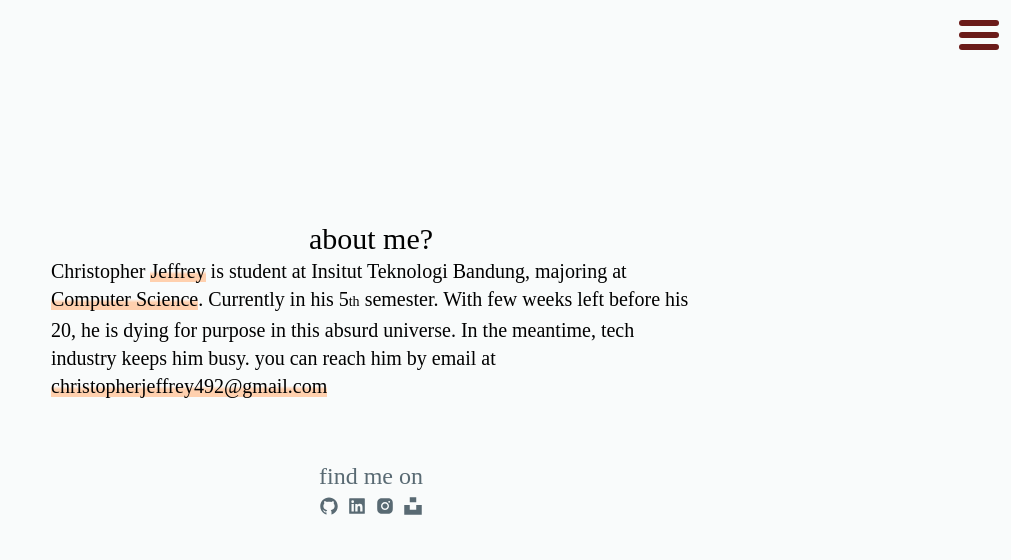
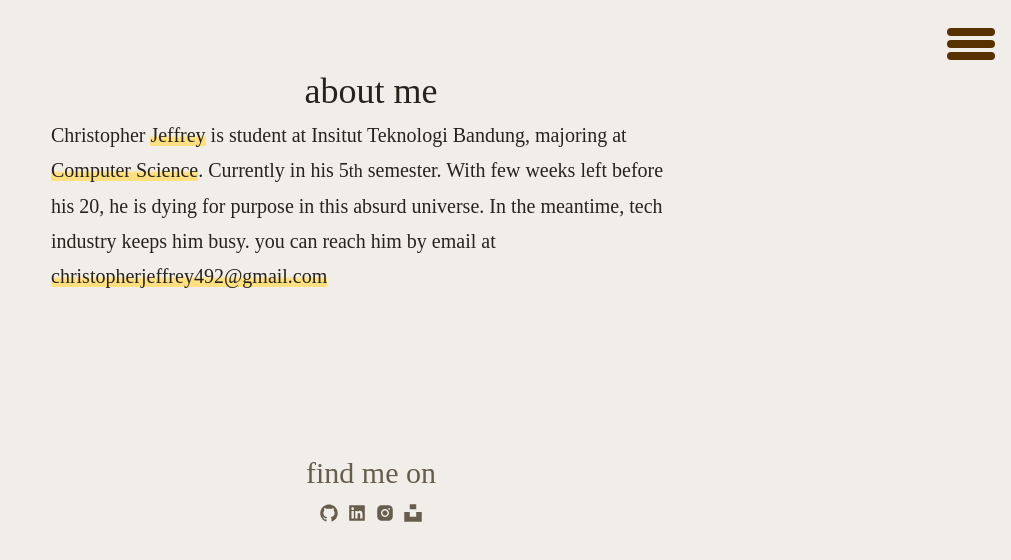
Before and after one commit to christojeffrey/main-christojeffrey, a Next.js app: page /about in a window 1280 px wide. Shown: the top 560 px of the page, without its empty margins (269-1280 px from the left). Built offline with nearby package versions, Linux system fonts and the light colour scheme.

Commit message:
changing color theme, introducing system in color and spacing

```diff
--- a/components/modifiedText/modifiedText.module.css
+++ /dev/null
@@ -1,3 +0,0 @@
-.highlight {
-  background: linear-gradient(180deg, rgba(255, 255, 255, 0) 50%, #ffd0ae 65%);
-}
--- a/components/modifiedText/modifiedText.tsx
+++ b/components/modifiedText/modifiedText.tsx
@@ -1,8 +1,7 @@
-import styles from "./modifiedText.module.css";
 import { useEffect, useState } from "react";
 
 export const HighlightedText = ({ children }: { children: any }) => {
-  return <span className={styles.highlight}>{children}</span>;
+  return <span className="highlight">{children}</span>;
 };
 
 export const TextClickCopy = ({ children }: { children: any }) => {
@@ -18,7 +17,7 @@ export const TextClickCopy = ({ children }: { children: any }) => {
   };
 
   return (
-    <span onClick={onClick} className={styles.highlight}>
+    <span onClick={onClick} className="highlight hover:text-primary-700">
       {text}
     </span>
   );
--- a/components/navbar/navbar.module.css
+++ b/components/navbar/navbar.module.css
@@ -11,6 +11,6 @@
   transition: all ease 0.3s;
 }
 .navLink:hover {
-  box-shadow: inset 200px 0 0 0 #e0e0e0;
+  box-shadow: inset 300px 0 0 0 #e0e0e0;
   color: black;
 }
--- a/components/navbar/navbar.tsx
+++ b/components/navbar/navbar.tsx
@@ -5,17 +5,18 @@ import { useSpring, animated, useTrail, a } from "react-spring";
 import React from "react";
 
 const Burger = ({ showOverlay, setShowOverlay }: { showOverlay: Boolean; setShowOverlay: any }) => {
+  let burgerBasicClass = "rounded-md block absolute h-2 w-7 transform transition duration-300 ease-in-out";
   return (
     <>
       <div
-        className={`z-10 absolute m-3 right-0 py-5 pr-10 `}
+        className={`z-10 absolute m-4 right-0 py-5 pr-7 `}
         onClick={() => {
           setShowOverlay(!showOverlay);
         }}
       >
-        <div className={`rounded-md block absolute h-1.5 w-10 bg-red-darker transform transition duration-300 ease-in-out ${showOverlay ? "rotate-45" : "-translate-y-3"}`}></div>
-        <div className={`rounded-md block absolute h-1.5 w-10 bg-red-darker transform transition duration-300 ease-in-out ${showOverlay ? "opacity-0" : ""}`}></div>
-        <div className={`rounded-md block absolute h-1.5 w-10 bg-red-darker transform transition duration-300 ease-in-out ${showOverlay ? "-rotate-45" : "translate-y-3"}`}></div>
+        <div className={`${burgerBasicClass} ${showOverlay ? "rotate-45 bg-white" : "bg-primary-900 -translate-y-3"}`}></div>
+        <div className={`${burgerBasicClass} ${showOverlay ? "opacity-0 bg-white" : "bg-primary-900"}`}></div>
+        <div className={`${burgerBasicClass} ${showOverlay ? "-rotate-45 bg-white" : "bg-primary-900 translate-y-3"}`}></div>
       </div>
     </>
   );
@@ -48,21 +49,22 @@ const Overlay = ({ showOverlay }: { showOverlay: boolean }) => {
     setOpen(showOverlay);
   }, [showOverlay]);
 
+  let navbarLinkClass = `text-primary-100 text-xl md:text-5xl ${styles.navLink}`;
   return (
     <div
       className={`
-    bg-grey-darker w-screen h-screen flex flex-col items-center justify-center ${styles.overlay} ${showOverlay ? styles.overlayActive : ""}`}
+    bg-primary-800 w-screen h-screen flex flex-col items-center justify-center ${styles.overlay} ${showOverlay ? styles.overlayActive : ""}`}
     >
       <>
         <Trail open={open}>
           <Link href="/">
-            <a className={`text-white text-5xl ${styles.navLink}`}>HOME</a>
+            <a className={navbarLinkClass}>HOME</a>
           </Link>
           <Link href="/about">
-            <a className={`text-white text-5xl ${styles.navLink}`}>ABOUT</a>
+            <a className={navbarLinkClass}>ABOUT</a>
           </Link>
           <Link href="https://blog.christojeffrey.com">
-            <a className={`text-white text-5xl ${styles.navLink}`}>BLOG</a>
+            <a className={navbarLinkClass}>BLOG</a>
           </Link>
         </Trail>
       </>
--- a/pages/about.tsx
+++ b/pages/about.tsx
@@ -9,20 +9,20 @@ const About = () => {
   const props = useSpring({ to: { opacity: 1 }, from: { opacity: 0 } });
   return (
     <animated.div style={props}>
-      <div className={` bg-grey-lightest`}>
+      <div className={` bg-neutral-100 text-neutral-900 min-h-screen`}>
         <Header />
         <NavBar />
-        <main className={`main`}>
-          <div className="md:text-3xl text-xl">about me?</div>
-          <div className="md:text-xl text-sm w-3/4 md:w-1/2">
+        <main className={`pt-8 centerx `}>
+          <div className="md:text-2xl text-xl">about me</div>
+          <div className="md:text-base text-sm w-3/4 md:w-1/2">
             Christopher <HighlightedText>Jeffrey</HighlightedText> is student at Insitut Teknologi Bandung, majoring at <HighlightedText>Computer Science</HighlightedText>. Currently in his 5<span className="text-sm leading-loose">th</span>{" "}
             semester. With few weeks left before his 20, he is dying for purpose in this absurd universe. In the meantime, tech industry keeps him busy. you can reach him by email at{" "}
             <TextClickCopy>christopherjeffrey492@gmail.com</TextClickCopy>
           </div>
           {/* other social media link */}
-          <div className="m-10 p-5 text-grey-darker">
-            <div className="text-2xl text-center">find me on</div>
-            <div className="text-sm md:text-xl flex">
+          <div className="m-10 p-5 text-neutral-600">
+            <div className="text-xl text-center">find me on</div>
+            <div className="text-sm md:text-base centerxy">
               <SocialLink link="https://github.com/christojeffrey">
                 <AiFillGithub />
               </SocialLink>
--- a/styles/globals.css
+++ b/styles/globals.css
@@ -1,13 +1,45 @@
 @tailwind base;
 @tailwind components;
 @tailwind utilities;
+
+@layer base {
+  body {
+    @apply text-base;
+  }
+}
+
+@layer utilities {
+  .centerx {
+    @apply flex flex-col items-center;
+  }
+  .centerxy {
+    @apply flex items-center justify-center;
+  }
+  .highlight {
+    background: linear-gradient(180deg, rgba(255, 255, 255, 0) 50%, theme(colors.primary-200) 65%);
+  }
+}
+::-webkit-scrollbar-track {
+  border-radius: 10px;
+  background-color: theme(colors.primary-100);
+}
+
+::-webkit-scrollbar {
+  width: 10px;
+  background-color: theme(colors.primary-100);
+}
+
+::-webkit-scrollbar-thumb {
+  border-radius: 10px;
+  background-color: theme(colors.primary-900);
+}
 
 html,
 body {
   padding: 0;
   margin: 0;
   /* font-family: -apple-system, BlinkMacSystemFont, Segoe UI, Roboto, Oxygen, Ubuntu, Cantarell, Fira Sans, Droid Sans, Helvetica Neue, sans-serif; */
-  font-family: "Superior title", "Times New Roman", sans-serif;
+  font-family: "Playfair Display script=latin rev=1", serif;
 }
 
 a {
@@ -20,23 +52,6 @@ a {
   /* border-width: 2px;
   border-style: solid;
   border-color: #000000; */
-}
-
-.main {
-  min-height: 100vh;
-  padding: 4rem 0;
-  flex: 1;
-  display: flex;
-  flex-direction: column;
-  justify-content: center;
-  align-items: center;
-}
-
-.flexCenter {
-  display: flex;
-  flex-direction: column;
-  justify-content: center;
-  align-items: center;
 }
 /*
 .footer {
--- a/tailwind.config.js
+++ b/tailwind.config.js
@@ -1,3 +1,4 @@
+const defaultTheme = require("tailwindcss/defaultTheme");
 let colors = {
   transparent: "transparent",
 
@@ -11,6 +12,26 @@ let colors = {
   "grey-lightest": "hsl(180, 25%, 98%)",
   white: "hsl(0, 0%, 100%)",
 
+  "neutral-900": "hsl(39, 18%, 13%)",
+  "neutral-800": "hsl(39, 22%, 16%)",
+  "neutral-700": "hsl(39, 21%, 24%)",
+  "neutral-600": "hsl(40, 14%, 35%)",
+  "neutral-500": "hsl(40, 12%, 58%)",
+  "neutral-400": "hsl(41, 15%, 78%)",
+  "neutral-300": "hsl(41, 15%, 78%)",
+  "neutral-200": "hsl(41, 17%, 89%)",
+  "neutral-100": "hsl(41, 19%, 93%)",
+
+  "primary-900": "hsl(35, 98%, 17%)",
+  "primary-800": "hsl(36, 100%, 30%)",
+  "primary-700": "hsl(38, 100%, 39%)",
+  "primary-600": "hsl(37, 94%, 50%)",
+  "primary-500": "hsl(40, 100%, 58%)",
+  "primary-400": "hsl(42, 100%, 61%)",
+  "primary-300": "hsl(44, 100%, 65%)",
+  "primary-200": "hsl(45, 100%, 75%)",
+  "primary-100": "hsl(45, 100%, 87%)",
+
   "red-darkest": "hsl(2, 83%, 14%)",
   "red-darker": "hsl(1, 62%, 26%)",
   "red-dark": "hsl(2, 77%, 45%)",
@@ -18,14 +39,6 @@ let colors = {
   "red-light": "hsl(2, 83%, 63%)",
   "red-lighter": "hsl(2, 87%, 82%)",
   "red-lightest": "hsl(3, 75%, 95%)",
-
-  "primary-darkest": "hsl(25, 89%, 17%)",
-  "primary-darker": "hsl(25, 75%, 28%)",
-  "primary-dark": "hsl(27, 75%, 50%)",
-  primary: "hsl(30, 91%, 61%)",
-  "primary-light": "hsl(29, 94%, 68%)",
-  "primary-lighter": "hsl(30, 92%, 85%)",
-  "primary-lightest": "hsl(30, 100%, 96%)",
 
   "yellow-darkest": "hsl(40, 60%, 17%)",
   "yellow-darker": "hsl(40, 56%, 26%)",
@@ -51,6 +64,14 @@ let colors = {
   "teal-lighter": "hsl(178, 73%, 78%)",
   "teal-lightest": "hsl(177, 100%, 95%)",
 
+  "blue-darkest": "hsl(207, 84%, 13%)",
+  "blue-darker": "hsl(206, 71%, 22%)",
+  "blue-dark": "hsl(207, 66%, 45%)",
+  blue: "hsl(207, 71%, 53%)",
+  "blue-light": "hsl(207, 76%, 67%)",
+  "blue-lighter": "hsl(207, 86%, 86%)",
+  "blue-lightest": "hsl(206, 100%, 97%)",
+
   "indigo-darkest": "hsl(230, 38%, 16%)",
   "indigo-darker": "hsl(231, 34%, 28%)",
   "indigo-dark": "hsl(233, 38%, 52%)",
@@ -58,26 +79,70 @@ let colors = {
   "indigo-light": "hsl(231, 54%, 66%)",
   "indigo-lighter": "hsl(236, 100%, 85%)",
   "indigo-lightest": "hsl(235, 100%, 95%)",
+
+  "purple-darkest": "hsl(256, 54%, 16%)",
+  "purple-darker": "hsl(256, 47%, 27%)",
+  "purple-dark": "hsl(261, 58%, 55%)",
+  purple: "hsl(264, 69%, 63%)",
+  "purple-light": "hsl(265, 72%, 69%)",
+  "purple-lighter": "hsl(265, 92%, 86%)",
+  "purple-lightest": "hsl(264, 100%, 96%)",
+
+  "pink-darkest": "hsl(337, 86%, 15%)",
+  "pink-darker": "hsl(337, 66%, 27%)",
+  "pink-dark": "hsl(340, 79%, 62%)",
+  pink: "hsl(340, 88%, 70%)",
+  "pink-light": "hsl(340, 93%, 74%)",
+  "pink-lighter": "hsl(347, 100%, 87%)",
+  "pink-lightest": "hsl(348, 100%, 96%)",
 };
+
 module.exports = {
   content: ["./pages/**/*.{js,ts,jsx,tsx}", "./components/**/*.{js,ts,jsx,tsx}"],
   theme: {
+    fontFamily: {
+      // font-family: ui-sans-serif, system-ui, -apple-system, BlinkMacSystemFont, "Segoe UI", Roboto, "Helvetica Neue", Arial, "Noto Sans", sans-serif, "Apple Color Emoji", "Segoe UI Emoji", "Segoe UI Symbol", "Noto Color Emoji";
+      // sans: ["ui-sans-serif", "system-ui", "-apple-system", "BlinkMacSystemFont", "Segoe UI", "Roboto", "Helvetica Neue"],
+      sans: ["Poppins", ...defaultTheme.fontFamily.sans],
+      serif: ["ui-serif", "Georgia"],
+      mono: ["ui-monospace", "SFMono-Regular"],
+      // font-serif	font-family: ui-serif, Georgia, Cambria, "Times New Roman", Times, serif;
+      // font-mono	font-family: ui-monospace, SFMono-Regular, Menlo, Monaco, Consolas, "Liberation Mono", "Courier New", monospace;
+    },
     extend: {},
     colors: colors,
-    textSizes: {
-      xs: "12px", // 12px
-      sm: "14px", // 14px
-      base: "16px", // 16px
-      lg: "18px", // 18px
-      xl: "20px", // 20px
-      "2xl": "24px", // 24px
-      "3xl": "30px", // 30px
-      "4xl": "36px", // 36px
-      "5xl": "48px", // 48px
+    fontSize: {
+      "3xs": ["12px", "21px"],
+      "2xs": ["14px", "25px"],
+      xs: ["16px", "28px"],
+      sm: ["18px", "32px"],
+      base: ["20px", "35px"],
+      lg: ["24px", "40px"],
+      xl: ["30px", "53px"],
+      "2xl": ["36px", "54px"],
+      "3xl": ["48px", "72px"],
+      "4xl": ["60px", "90px"],
+      "5xl": ["72px", "108px"],
     },
-    // spacing: {
-    // ada 0, 1, 2, 3, 4, 5, 6, 8, 12, 16, 24, 32, 40, 48, 56, 64
-    // },
+    spacing: {
+      0: "0px",
+      1: "4px",
+      2: "8px",
+      3: "12px",
+      4: "16px",
+      5: "24px",
+      6: "32px",
+      7: "48px",
+      8: "64px",
+      9: "96px",
+      10: "128px",
+      11: "192px",
+      12: "256px",
+      13: "384px",
+      14: "512px",
+      15: "768px",
+      16: "1024px",
+    },
   },
   plugins: [],
 };
```
Also changed, not shown: pages/_app.tsx (+4 -4 lines), pages/index.tsx (+34 -7 lines), 1 other file (tests, documents, lock files or other folders).
